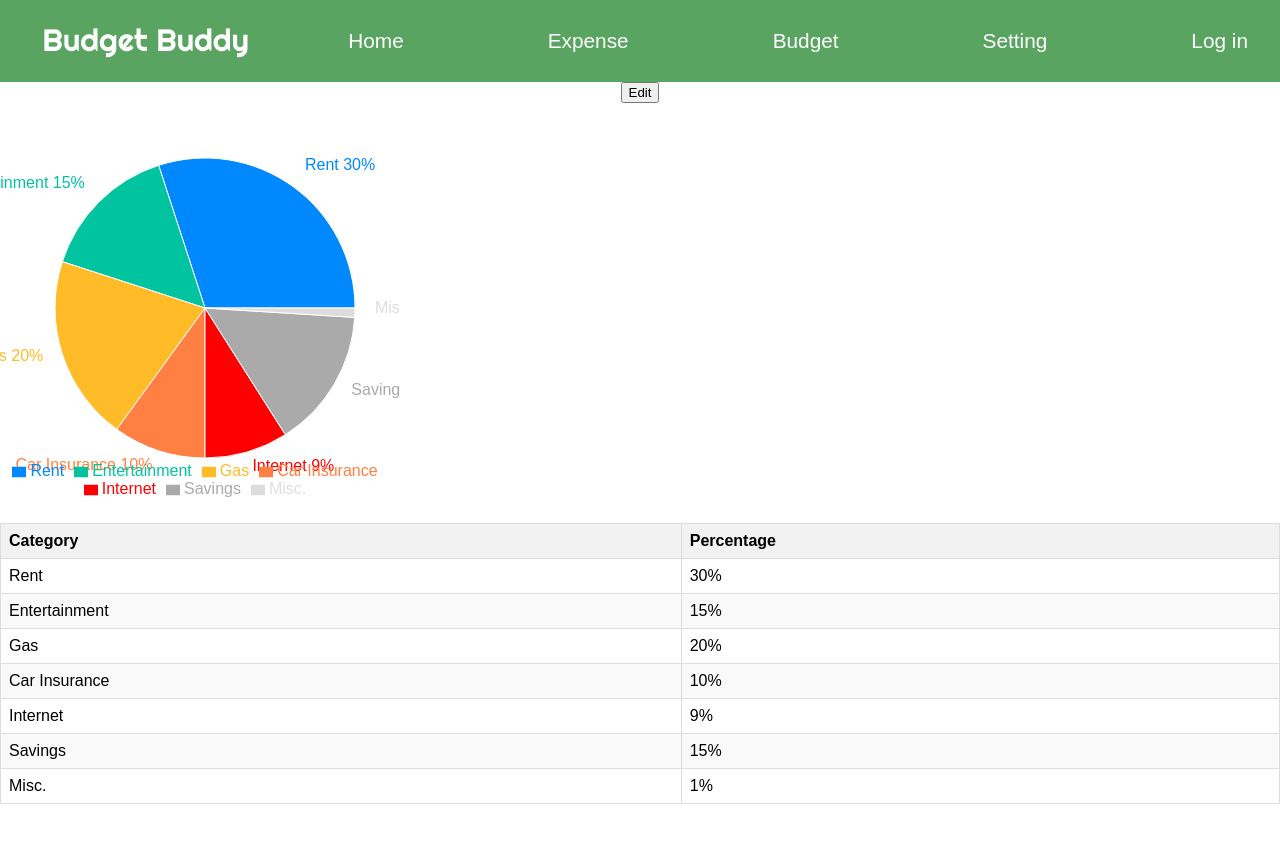
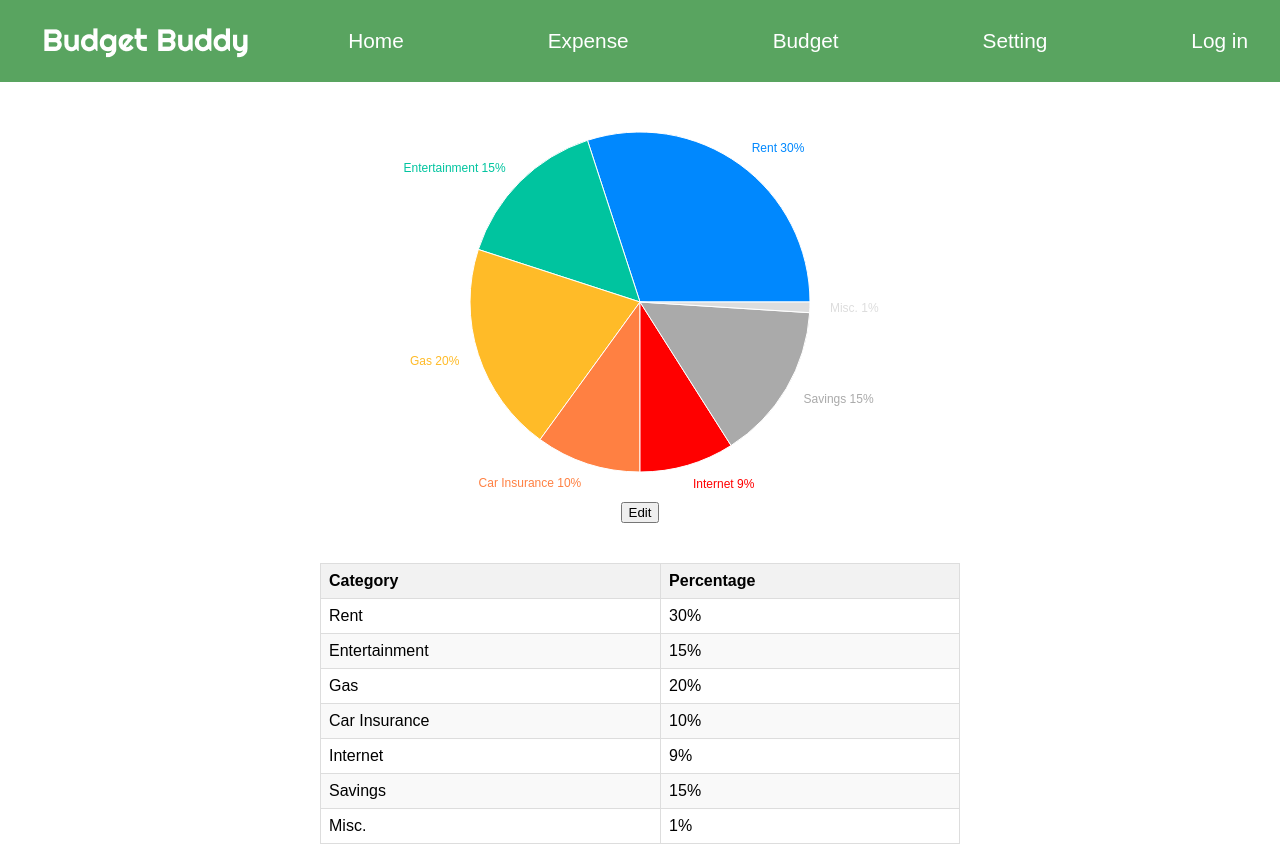
Before and after one commit to yeseul-lim/BudgetBuddy, a React (Create React App) app in the folder budgetbuddy/: page /budget in a window 1280 px wide. Before the commit the page ends 804 px from the top, so only its background shows below. Built offline with nearby package versions, Linux system fonts and the light colour scheme.

Commit message:
ui changes

```diff
--- a/budgetbuddy/src/Pages/Budget/budget.css
+++ b/budgetbuddy/src/Pages/Budget/budget.css
@@ -5,19 +5,32 @@
 
   .chart-container {
     position: relative;
+    display: flex;
+    flex-direction: column;
+    align-items: center;
   }
 
-  .chart img {
+  .chart {
+    position: relative;
+    width: 500px; /* Increase width to ensure labels fit */
+    margin: auto;
+    padding: 20px; /* Add padding to ensure labels are visible */
+  }
+
+  .chart svg {
     max-width: 100%;
     height: auto;
   }
 
   .table {
     margin-top: 20px;
+    display: flex;
+    justify-content: center;
+    width: 100%;
   }
 
   .table table {
-    width: 100%;
+    width: 50%; /* Adjust this value to change the table width */
     border-collapse: collapse;
   }
 
--- a/budgetbuddy/src/Pages/Budget/budget.jsx
+++ b/budgetbuddy/src/Pages/Budget/budget.jsx
@@ -1,8 +1,6 @@
-import React, { useState } from "react";
-import { PieChart, Pie, Cell, Tooltip, Legend } from 'recharts';
-import './budget.css';
-
-const Budget = () => {
+import React, { useState } from 'react';
+import { PieChart, Pie, Cell, Tooltip, ResponsiveContainer } from 'recharts';
+import './budget.css'; // Import your CSS file for styling
 
 const data = [
   { name: 'Rent', value: 30 },
@@ -15,7 +13,28 @@ const Budget = () => {
 ];
 
 const COLORS = ['#0088FE', '#00C49F', '#FFBB28', '#FF8042', '#FF0000', '#AAAAAA', '#DDDDDD'];
+const RADIAN = Math.PI / 180;
 
+const renderCustomizedLabel = ({ cx, cy, midAngle, innerRadius, outerRadius, percent, index }) => {
+    const radius = outerRadius + 20; // Position labels outside the slices
+    const x = cx + radius * Math.cos(-midAngle * RADIAN);
+    const y = cy + radius * Math.sin(-midAngle * RADIAN);
+
+    return (
+      <text
+        x={x}
+        y={y}
+        fill={COLORS[index % COLORS.length]}
+        textAnchor={x > cx ? 'start' : 'end'}
+        dominantBaseline="central"
+        fontSize={12} // Adjust font size if necessary
+      >
+        {`${data[index].name} ${(percent * 100).toFixed(0)}%`}
+      </text>
+    );
+  };
+
+const App = () => {
   const [isPopupVisible, setIsPopupVisible] = useState(false);
 
   const togglePopup = () => {
@@ -25,16 +44,17 @@ const Budget = () => {
   return (
     <div className="App">
       <div className="chart-container">
-                <button onClick={togglePopup}>Edit</button>
         <div className="chart">
-                <PieChart width={400} height={400}>
+
+            <ResponsiveContainer width="100%" height={400}>
+                <PieChart>
                     <Pie
                     data={data}
-                    cx={200}
-                    cy={200}
+                    cx="50%"
+                    cy="50%"
                     labelLine={false}
-                    label={({ name, percent }) => `${name} ${(percent * 100).toFixed(0)}%`}
-                    outerRadius={150}
+                    label={renderCustomizedLabel}
+                    outerRadius={170} // Reduce the size of the pie chart
                     fill="#8884d8"
                     dataKey="value"
                     >
@@ -43,8 +63,9 @@ const Budget = () => {
                     ))}
                     </Pie>
                     <Tooltip />
-                    <Legend />
                 </PieChart>
+            </ResponsiveContainer>
+          <button onClick={togglePopup}>Edit</button>
         </div>
         <div className="table">
           <table>
@@ -96,4 +117,4 @@ const PopupMenu = ({ onClose }) => {
   );
 };
 
-export default Budget;
+export default App;
```
Lines whose indentation alone changed are shown as unchanged.
